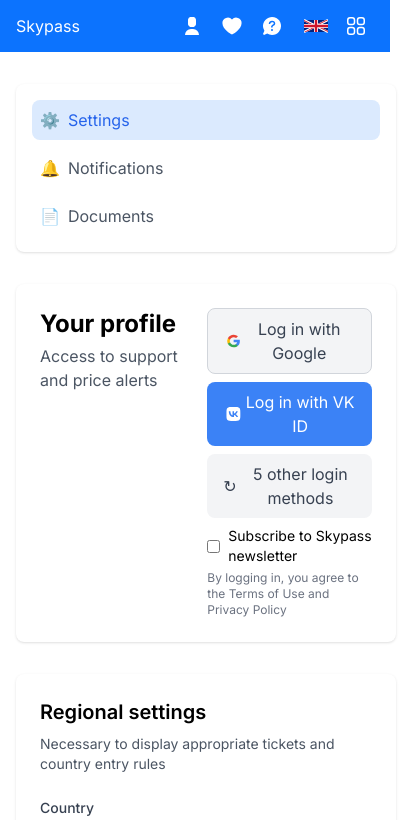
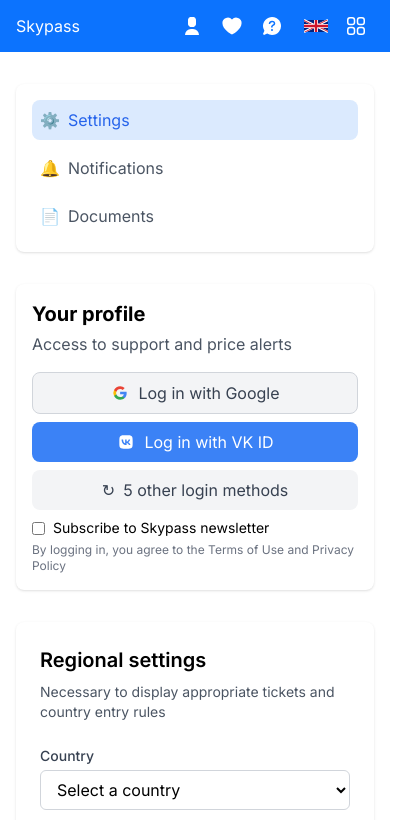
Before and after one commit to armogedonregis/aviasales-project, a Next.js app: page /en/my/settings in a window 390 px wide. Shown: the top 820 px of the page, 412 px wide, since content can reach past the window. Built offline with nearby package versions, Linux system fonts and the light colour scheme.

Commit message:
fixed profile

```diff
--- a/src/modules/profile/components/noAuthProfile.tsx
+++ b/src/modules/profile/components/noAuthProfile.tsx
@@ -3,26 +3,26 @@
 export const NoAuthProfile = async () => {
   const t = await getTranslations('settings');
   return (
-        <div className="bg-white shadow rounded-lg p-6 mb-8">
-        <div className="flex justify-between items-start">
-          <div>
-            <h1 className="text-2xl font-bold mb-1">{t('title')}</h1>
+      <div className="bg-white shadow rounded-lg p-4 sm:p-6 mb-8">
+      <div className="flex flex-col sm:flex-row sm:justify-between sm:items-start">
+        <div className="mb-4 sm:mb-0">
+          <h1 className="text-xl sm:text-2xl font-bold mb-1">{t('title')}</h1>
           <p className="text-gray-600">{t('subtitle')}</p>
         </div>
-          <div className="space-y-2 w-64">
+        <div className="space-y-2 w-full sm:w-64">
           <button className="w-full bg-gray-100 text-gray-700 border border-gray-300 rounded-lg py-2 px-4 flex items-center justify-center hover:bg-gray-200">
-            <svg width="24" height="24" viewBox="0 0 24 24" fill="currentColor" xmlns="http://www.w3.org/2000/svg" aria-hidden="true" className="s__PPkSyOOcz_Pd3X2fKTwO s__BSFm1VkH3aaE_3_x6PkB" data-test-id="icon"><path d="M20 12.183c0-.544-.044-1.09-.14-1.626H12.16v3.081h4.409a3.7 3.7 0 0 1-1.632 2.431v2h2.63c1.545-1.394 2.433-3.452 2.433-5.886Z" fill="#4285F4"></path><path d="M12.161 19.998c2.201 0 4.057-.708 5.41-1.93l-2.63-2c-.732.488-1.676.765-2.777.765-2.129 0-3.934-1.408-4.582-3.301H4.868v2.06c1.386 2.702 4.207 4.406 7.293 4.406Z" fill="#34A853"></path><path d="M7.58 13.533a4.702 4.702 0 0 1 0-3.063V8.409H4.867a7.865 7.865 0 0 0 0 7.184l2.711-2.06Z" fill="#FBBC04"></path><path d="M12.161 7.166a4.484 4.484 0 0 1 3.131 1.2l2.33-2.284A7.932 7.932 0 0 0 12.162 4C9.075 4 6.253 5.705 4.867 8.409l2.711 2.06c.645-1.895 2.453-3.303 4.582-3.303Z" fill="#EA4335"></path></svg>
+            <svg width="20" height="20" viewBox="0 0 24 24" fill="currentColor" xmlns="http://www.w3.org/2000/svg" aria-hidden="true" className="mr-2"><path d="M20 12.183c0-.544-.044-1.09-.14-1.626H12.16v3.081h4.409a3.7 3.7 0 0 1-1.632 2.431v2h2.63c1.545-1.394 2.433-3.452 2.433-5.886Z" fill="#4285F4"></path><path d="M12.161 19.998c2.201 0 4.057-.708 5.41-1.93l-2.63-2c-.732.488-1.676.765-2.777.765-2.129 0-3.934-1.408-4.582-3.301H4.868v2.06c1.386 2.702 4.207 4.406 7.293 4.406Z" fill="#34A853"></path><path d="M7.58 13.533a4.702 4.702 0 0 1 0-3.063V8.409H4.867a7.865 7.865 0 0 0 0 7.184l2.711-2.06Z" fill="#FBBC04"></path><path d="M12.161 7.166a4.484 4.484 0 0 1 3.131 1.2l2.33-2.284A7.932 7.932 0 0 0 12.162 4C9.075 4 6.253 5.705 4.867 8.409l2.711 2.06c.645-1.895 2.453-3.303 4.582-3.303Z" fill="#EA4335"></path></svg>
             {t('loginWithGoogle')}
           </button>
           <button className="w-full bg-blue-500 text-white rounded-lg py-2 px-4 flex items-center justify-center hover:bg-blue-600">
-            <svg width="24" height="24" viewBox="0 0 24 24" fill="currentColor" xmlns="http://www.w3.org/2000/svg" aria-hidden="true" className="s__PPkSyOOcz_Pd3X2fKTwO s__BSFm1VkH3aaE_3_x6PkB" data-test-id="icon"><path fill-rule="evenodd" clip-rule="evenodd" d="M5.125 5.125C4 6.249 4 8.06 4 11.68v.64c0 3.62 0 5.43 1.125 6.555C6.249 20 8.06 20 11.68 20h.64c3.62 0 5.43 0 6.555-1.125C20 17.751 20 15.94 20 12.32v-.64c0-3.62 0-5.43-1.125-6.555S15.94 4 12.32 4h-.64C8.06 4 6.25 4 5.125 5.125zM6.7 8.867c.087 4.16 2.167 6.66 5.813 6.66h.207v-2.38c1.34.133 2.353 1.113 2.76 2.38h1.893c-.52-1.894-1.886-2.94-2.74-3.34.854-.494 2.054-1.694 2.34-3.32h-1.72c-.373 1.32-1.48 2.52-2.533 2.633V8.867H11v4.613c-1.067-.267-2.413-1.56-2.473-4.613H6.7z"></path></svg>
+            <svg width="20" height="20" viewBox="0 0 24 24" fill="currentColor" xmlns="http://www.w3.org/2000/svg" aria-hidden="true" className="mr-2"><path fill-rule="evenodd" clip-rule="evenodd" d="M5.125 5.125C4 6.249 4 8.06 4 11.68v.64c0 3.62 0 5.43 1.125 6.555C6.249 20 8.06 20 11.68 20h.64c3.62 0 5.43 0 6.555-1.125C20 17.751 20 15.94 20 12.32v-.64c0-3.62 0-5.43-1.125-6.555S15.94 4 12.32 4h-.64C8.06 4 6.25 4 5.125 5.125zM6.7 8.867c.087 4.16 2.167 6.66 5.813 6.66h.207v-2.38c1.34.133 2.353 1.113 2.76 2.38h1.893c-.52-1.894-1.886-2.94-2.74-3.34.854-.494 2.054-1.694 2.34-3.32h-1.72c-.373 1.32-1.48 2.52-2.533 2.633V8.867H11v4.613c-1.067-.267-2.413-1.56-2.473-4.613H6.7z"></path></svg>
             {t('loginWithVK')}
           </button>
           <button className="w-full bg-gray-100 text-gray-700 rounded-lg py-2 px-4 flex items-center justify-center hover:bg-gray-200">
             <span className="mr-2">↻</span>
             {t('otherLoginMethods')}
           </button>
-            <div className="mt-6">
+          <div className="mt-4 sm:mt-6">
             <label className="flex items-center">
               <input type="checkbox" className="form-checkbox text-blue-500" />
               <span className="ml-2 text-sm">{t('subscribeToNewsletter')}</span>
```
Lines whose indentation alone changed are shown as unchanged.
